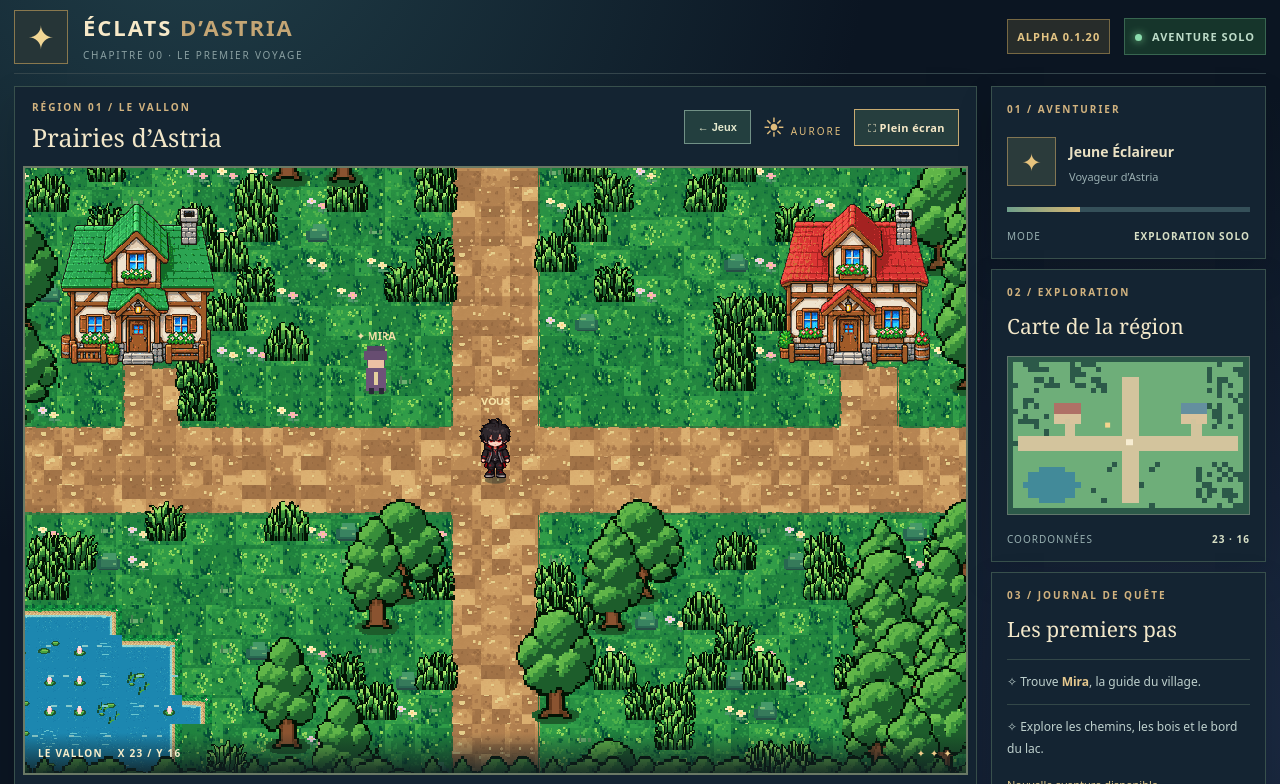
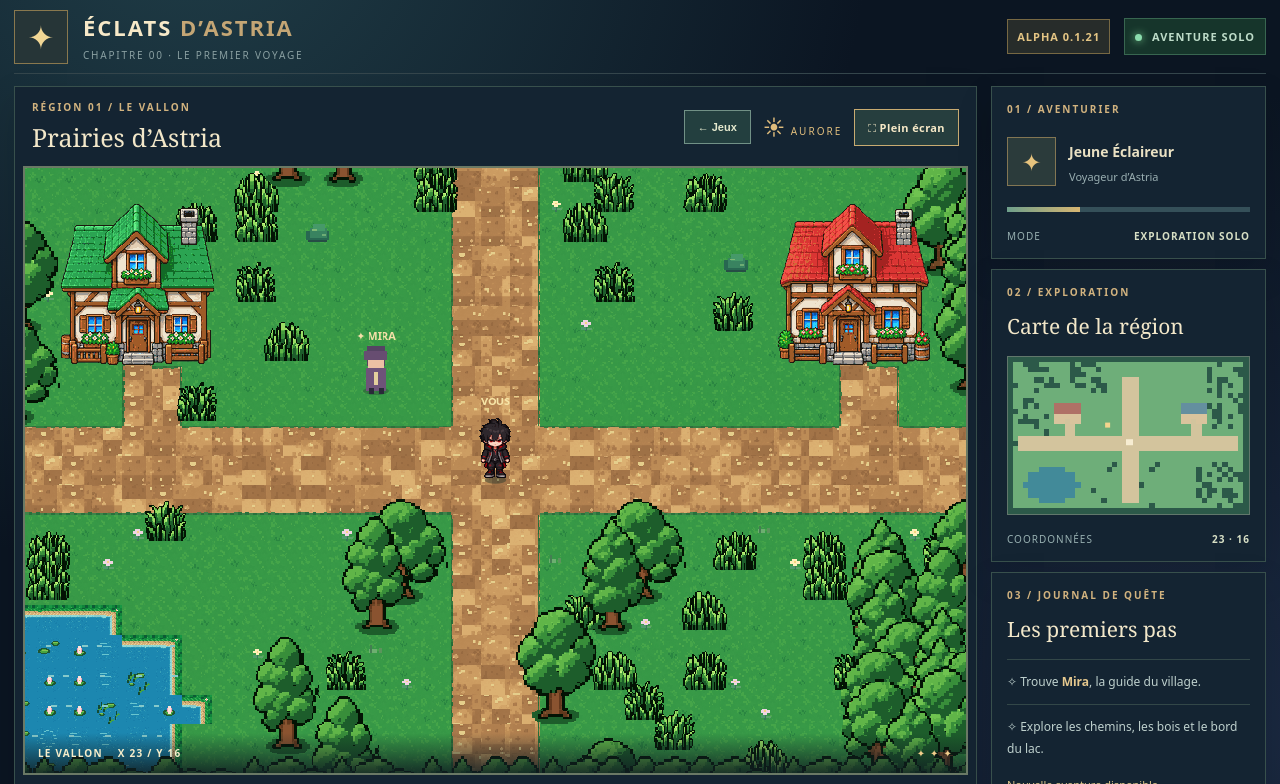
Before and after one commit to fen-min/eclats-astria, a website with bundled scripts: page docs/index.html in a window 1280 px wide. Both pictures are taken after a click on the button 640 px from the left and 450 px from the top of the page. Shown: the top 784 px of the page. Built offline with nearby package versions, Linux system fonts and the light colour scheme.

Commit message:
Simplifier la prairie avec le nouveau vert uniforme et de rares détails

```diff
--- a/docs/game.js
+++ b/docs/game.js
@@ -1,6 +1,6 @@
 import {WIDTH,HEIGHT,TILE,SPAWN,MIRA,DIRECTIONS,noise,tileAt,walkable,near,step} from './world.js?v=0.1.18';
 import {STEP_DURATION_MS, movementPosition, characterPose} from './motion.js?v=0.1.16';
-import {renderTerrain,renderHouses,drawWindFoliage,drawWaterAnimation} from './terrain.js?v=0.1.20';
+import {renderTerrain,renderHouses,drawWindFoliage,drawWaterAnimation} from './terrain.js?v=0.1.21';
 import {mountHub,isGameActive} from './hub.js';
 const canvas=document.getElementById('game'),ctx=canvas.getContext('2d');
 const mini=document.getElementById('minimap'),mc=mini.getContext('2d');
@@ -32,14 +32,15 @@ const foliageAtlas=new Image();
 const housesAtlas=new Image();
 const groundAtlas=new Image();
 const waterAtlas=new Image();
-let foliageReady=false, housesReady=false, groundReady=false, waterReady=false;
+const softGrassAtlas=new Image();
+let foliageReady=false, housesReady=false, groundReady=false, waterReady=false, softGrassReady=false;
 function redrawTerrain(){
  g.clearRect(0,0,world.width,world.height);
  hg.clearRect(0,0,world.width,world.height);
  renderTerrain(g,WIDTH,HEIGHT,tileAt,noise,
   foliageReady?foliageAtlas:null,housesReady?housesAtlas:null,
   groundReady?groundAtlas:null,waterReady?waterAtlas:null,
-  foliageReady?'background':'all');
+  foliageReady?'background':'all',softGrassReady?softGrassAtlas:null);
  if(foliageReady)renderHouses(hg,noise,housesReady?housesAtlas:null);
 }
 redrawTerrain();
@@ -61,6 +62,13 @@ groundAtlas.onload=()=>{
  }else console.warn('Planche des textures de prairie aux dimensions inattendues.');
 };
 groundAtlas.onerror=()=>console.warn('Textures de prairie indisponibles, anciens sols conservés.');
+softGrassAtlas.onload=()=>{
+ if(softGrassAtlas.naturalWidth===256&&softGrassAtlas.naturalHeight===32){
+  softGrassReady=true;redrawTerrain();
+ }else console.warn('Dimensions inattendues des nouvelles tuiles d’herbe.');
+};
+softGrassAtlas.onerror=()=>console.warn('Herbe douce indisponible, texture précédente conservée.');
+softGrassAtlas.src=new URL('./assets/soft-grass-atlas.png?v=0.1.21',import.meta.url).href;
 waterAtlas.onload=()=>{
  if(waterAtlas.naturalWidth===128&&waterAtlas.naturalHeight===128){
   waterReady=true;redrawTerrain();
--- a/docs/index.html
+++ b/docs/index.html
@@ -31,7 +31,7 @@
 <div class="app" id="astria-app" hidden>
   <header class="header">
     <div class="logo"><span class="star">✦</span><div><div class="brand">ÉCLATS <span>D’ASTRIA</span></div><small>CHAPITRE 00 · LE PREMIER VOYAGE</small></div></div>
-    <div class="status"><span class="version">ALPHA 0.1.20</span><span class="tag"><b class="dot"></b> AVENTURE SOLO</span></div>
+    <div class="status"><span class="version">ALPHA 0.1.21</span><span class="tag"><b class="dot"></b> AVENTURE SOLO</span></div>
   </header>
   <main class="columns">
     <section class="frame">
@@ -55,6 +55,6 @@
   <footer>ÉCLATS D’ASTRIA · PROTOTYPE ORIGINAL EN PIXEL ART · MODE SOLO</footer>
 </div>
 <dialog id="dialog"><h2>✦ Bienvenue dans le Vallon</h2><p id="speech"></p><button id="close">Continuer l’aventure</button></dialog>
-<script type="module" src="./game.js?v=0.1.20"></script>
+<script type="module" src="./game.js?v=0.1.21"></script>
 </body>
 </html>
--- a/docs/terrain.js
+++ b/docs/terrain.js
@@ -13,6 +13,18 @@ const choose=(noise,x,y,seed,n)=>Math.floor(noise(x,y,seed)*n);
 // 8 variantes de prairie + 8 variantes de terre, extraites de la proposition n°2.
 // Elles sont affichées à leur taille native de 32 px, sans lissage.
 export const GROUND_ATLAS=Object.freeze({width:256,height:64,columns:8,variants:8,tile:32});
+// Herbe plus douce validée : 8 variantes de 32 × 32, sans séparateurs.
+// Le chemin et l'étang conservent leurs sprites actuels.
+export const SOFT_GRASS_ATLAS=Object.freeze({width:256,height:32,variants:8,tile:32});
+export function softGrassFrame(x,y,noise){
+ // Les variantes calmes dominent : les brins plus foncés sont exceptionnels.
+ const choice=noise(x,y,512);
+ if(choice<0.30)return 0;
+ if(choice<0.52)return 3;
+ if(choice<0.74)return 4;
+ if(choice<0.88)return 6;
+ return [1,2,5,7][Math.floor(noise(x,y,513)*4)];
+}
 function atlasGround(g,img,px,py,type,noise,x,y){
  const variant=choose(noise,x,y,205,GROUND_ATLAS.variants);
  const sy=(type==='path'||type==='door')?32:0;
@@ -69,10 +81,16 @@ function atlasWater(g,img,x,y,tileAt,noise){
  const {col,row}=waterFrame(x,y,tileAt,noise);
  g.drawImage(img,col*32,row*32,32,32,x*32,y*32,32,32);
 }
-function ground(g,x,y,type,noise,tileAt,groundAtlas=null,waterAtlas=null){
+function ground(g,x,y,type,noise,tileAt,groundAtlas=null,waterAtlas=null,softGrassAtlas=null){
  const px=x*32, py=y*32, n=choose(noise,x,y,5,4);
  if(type==='water'&&waterAtlas){
    atlasWater(g,waterAtlas,x,y,tileAt,noise);
+   return;
+ }
+ // Remplacement uniquement de la prairie ; chemins, portes et eau préservés.
+ if(softGrassAtlas&&type!=='water'&&type!=='path'&&type!=='door'){
+   const frame=softGrassFrame(x,y,noise);
+   g.drawImage(softGrassAtlas,frame*32,0,32,32,px,py,32,32);
    return;
  }
  if(groundAtlas&&type!=='water'){
@@ -177,19 +195,20 @@ function atlasGrass(g,atlas,x,y,noise){
 }
 function grasses(g,x,y,type,noise,atlas=null){
  const px=x*32,py=y*32;
- if(type==='tallgrass'){
+ if(type==='tallgrass'&&noise(x,y,432)<.47){
   if(atlas)atlasGrass(g,atlas,x,y,noise);
   else drawReeds(g,px,py,noise,x,y);
  }
  if(type==='flower'){
-  if(noise(x,y,57)<.25){
+  // Petites fleurs ponctuelles : la majorité des cases reste verte.
+  const decoration=noise(x,y,57);
+  if(decoration<.08){
    shrub(g,px,py,choose(noise,x,y,58,2));
-  }else{
-   wildflower(g,px+11,py+14,noise(x,y,37)<.5?'#f0d4e3':'#fff0ba');
-   wildflower(g,px+23,py+19,noise(x,y,52)<.5?'#f8b4b9':'#f7e8ad');
+  }else if(decoration<.34){
+   wildflower(g,px+17,py+17,noise(x,y,37)<.5?'#f0d4e3':'#fff0ba');
   }
  }
- if(type==='grass'&&noise(x,y,105)<.085){
+ if(type==='grass'&&noise(x,y,105)<.014){
   box(g,px+9,py+15,8,4,'#6daf70');
   box(g,px+10,py+11,2,8,'#447e52');
   box(g,px+19,py+14,3,5,'#5b945c');
@@ -335,7 +354,7 @@ export function drawWindFoliage(ctx,camX,camY,now,tileAt,noise,atlas,width,heigh
  const y1=Math.min(height,Math.ceil((camY+ctx.canvas.height)/32)+5);
  // Hautes herbes derrière les arbres, comme dans le rendu original.
  for(let y=y0;y<y1;y++)for(let x=x0;x<x1;x++){
-  if(tileAt(x,y)!=='tallgrass')continue;
+  if(tileAt(x,y)!=='tallgrass'||noise(x,y,432)>=.47)continue;
   const frame=choose(noise,x,y,47,4),cx=(x+.5)*32,foot=(y+1)*32;
   drawWindSlices(ctx,atlas,frame*80,90,80,55,
    Math.round(cx-44-camX),Math.round(foot-61-camY),88,61,
@@ -360,11 +379,11 @@ export function renderHouses(g,noise,houses=null){
   house(g,33,9,'roof2',2,noise);
  }
 }
-export function renderTerrain(g,width,height,tileAt,noise,atlas=null,houses=null,groundAtlas=null,waterAtlas=null,mode='all'){
+export function renderTerrain(g,width,height,tileAt,noise,atlas=null,houses=null,groundAtlas=null,waterAtlas=null,mode='all',softGrassAtlas=null){
  g.imageSmoothingEnabled=false;
  if(mode==='houses'){renderHouses(g,noise,houses);return;}
  for(let y=0;y<height;y++)for(let x=0;x<width;x++){
-  ground(g,x,y,tileAt(x,y),noise,tileAt,groundAtlas,waterAtlas);
+  ground(g,x,y,tileAt(x,y),noise,tileAt,groundAtlas,waterAtlas,softGrassAtlas);
  }
  // Avant les grands objets, poser les fleurs et buissons.
  for(let y=0;y<height;y++)for(let x=0;x<width;x++){
--- a/package.json
+++ b/package.json
@@ -1,7 +1,7 @@
 {
   "name": "eclats-astria",
   "private": true,
-  "version": "0.1.20",
+  "version": "0.1.21",
   "type": "module",
   "description": "RPG 2D solo en pixel art, jouable dans le navigateur",
   "scripts": {
```
Also changed, not shown: site/game.js (+11 -3 lines), site/index.html (+2 -2 lines), site/terrain.js (+29 -10 lines), tests/ground-atlas.test.mjs (+1 -1 lines), tests/idle-render.test.mjs (+1 -1 lines), tests/soft-grass.test.mjs (added, +55 -0 lines), tests/water-canopy.test.mjs (+1 -1 lines), tests/wind.test.mjs (+1 -1 lines), README.md, docs/assets/soft-grass-atlas.png (added), site/assets/soft-grass-atlas.png (added).
